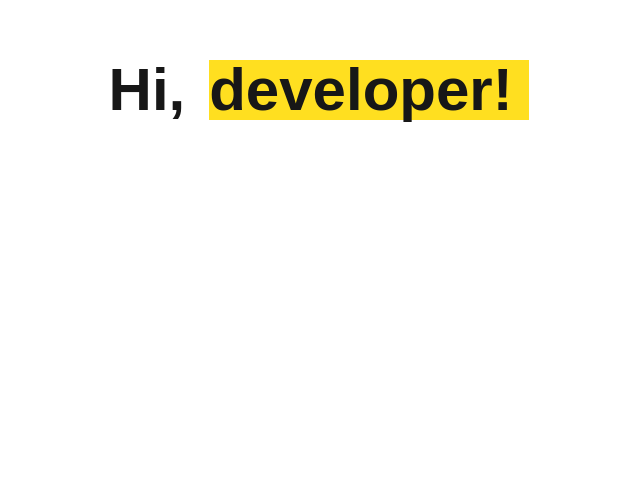
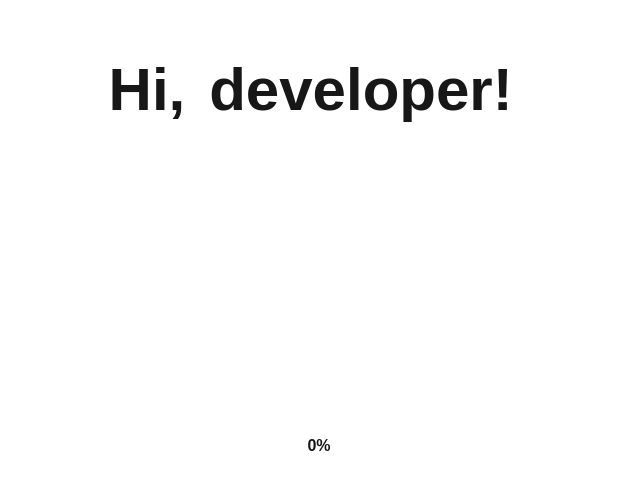
Before and after one commit to Deghim/CoolWebPage, a Next.js app in the folder cool-webpage/: page / in a window 1280 px wide. Shown: the part 310-800 px from the top of the page, without its empty margins (321-961 px from the left). Built offline with nearby package versions, Linux system fonts and the light colour scheme.

Commit message:
Ya se pudo poner el numero de progreso abajo

```diff
--- a/cool-webpage/src/app/globals.css
+++ b/cool-webpage/src/app/globals.css
@@ -25,23 +25,6 @@ body {
   font-family: Arial, Helvetica, sans-serif;
 }
 
-@keyframes blink {
-
-  0%,
-  50% {
-    opacity: 1;
-  }
-
-  50.01%,
-  100% {
-    opacity: 0;
-  }
-}
-
-.animate-blink {
-  animation: blink 1s step-end infinite;
-}
-
 html {
   scroll-behavior: smooth;
 }
--- a/cool-webpage/src/app/page.tsx
+++ b/cool-webpage/src/app/page.tsx
@@ -1,11 +1,31 @@
+'use client';
 import Landing from "./pages/landing";
 import Options from "./pages/options";
+import { useEffect, useState } from "react";
 
 export default function Home() {
+  const [progreView, setProgreView] = useState(0);
+
+  useEffect(() => {
+    setProgreView(0);
+  }, []);
+
   return (
-    <>
+    <div className="relative min-h-screen">
+      <div
+        style={{
+          position: 'fixed',
+          bottom: '32px',
+          left: '50%',
+          transform: 'translateX(-50%)',
+          fontSize: '1rem',
+          fontWeight: 'bold',
+        }}
+      >
+        {progreView}%
+      </div>
       <Landing />
       <Options />
-    </>
+    </div>
   );
 }
--- a/cool-webpage/src/app/pages/landing.tsx
+++ b/cool-webpage/src/app/pages/landing.tsx
@@ -8,7 +8,8 @@ export default function Landing() {
         <section className=" relative w-full min-h-screen flex flex-col items-center justify-center">
             <div className="flex items-center space-x-4 gap-2">
                 <p className="text-6xl font-bold ">Hi,</p>
-                <span className="bg-yellow-300 dark:bg-red-600">
+                {/* <span className="bg-yellow-300 dark:bg-red-600"> */}
+                <span >
                     <TypeAnimation
                         sequence={[
                             "user!", 2000,
```
